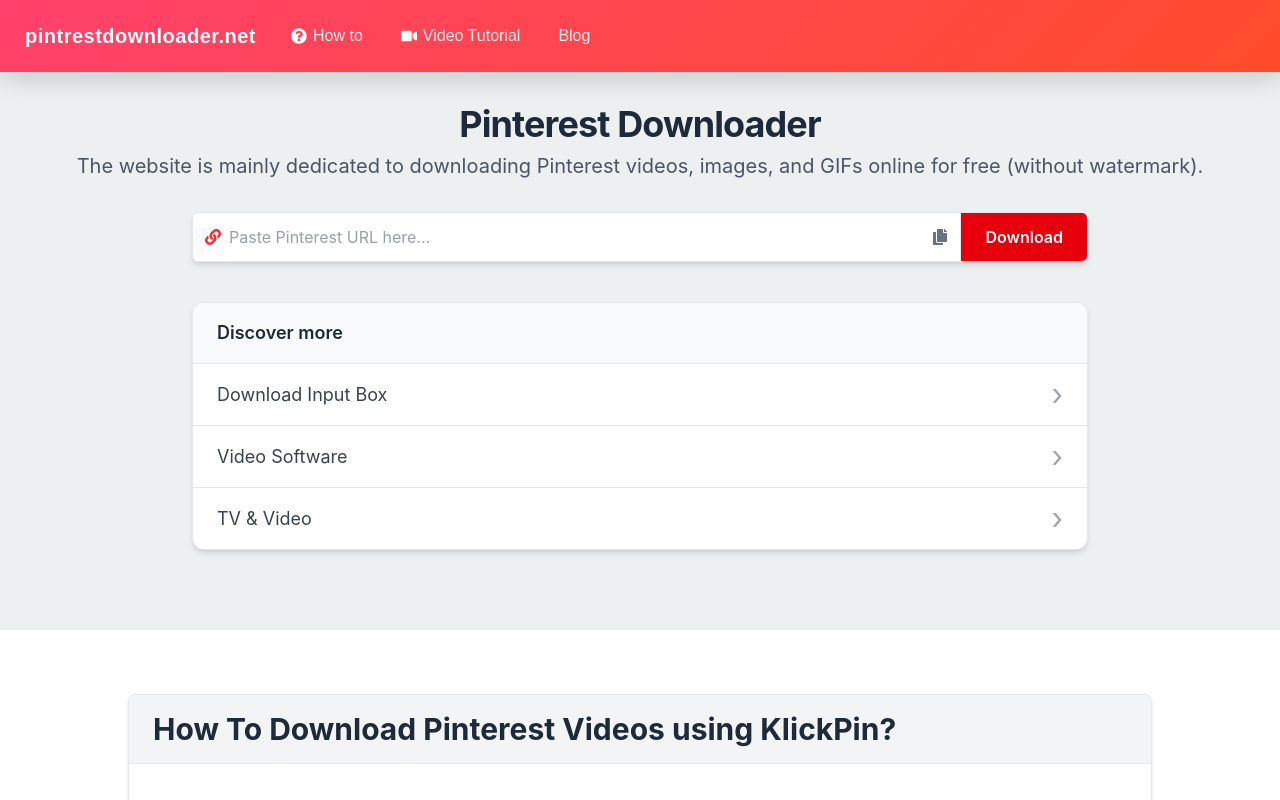
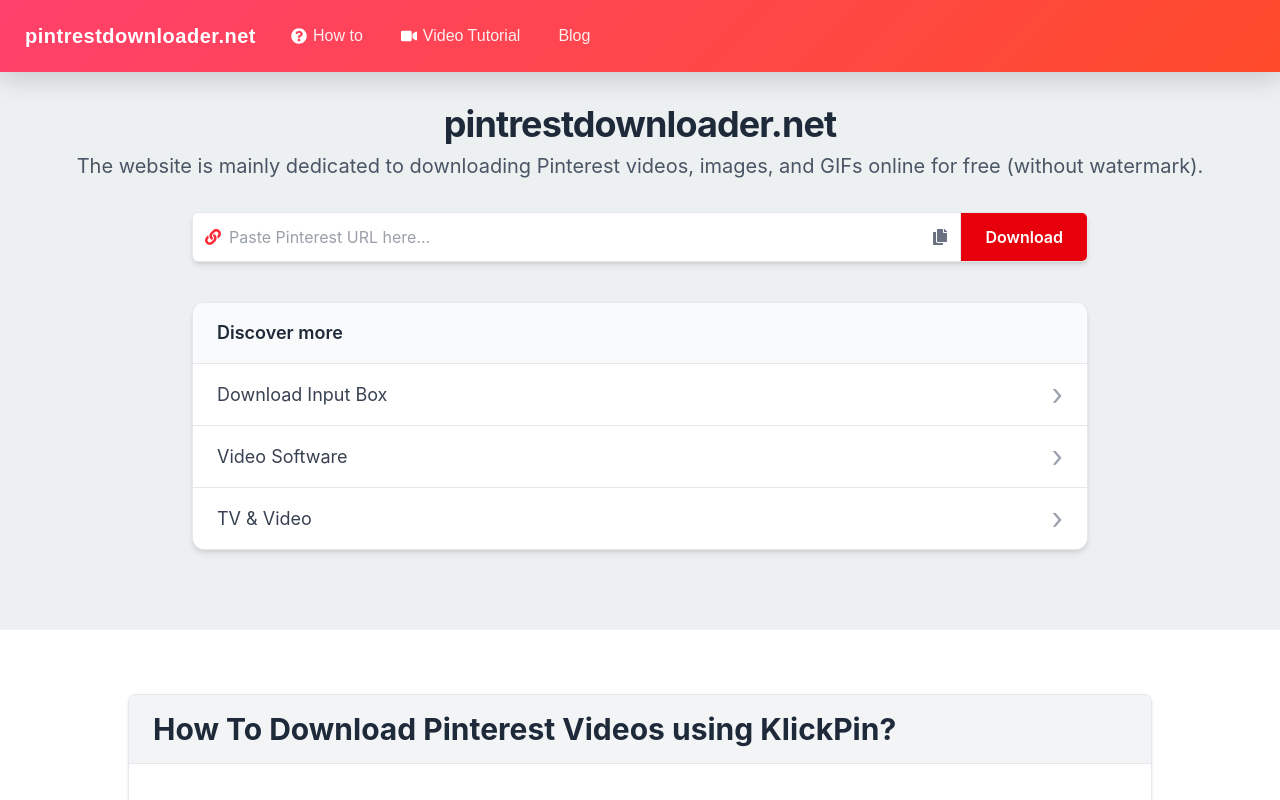
Before and after one commit to designeruiux/PinterestDownloader, a React (Vite) app in the folder frontend/: page / in a window 1280 px wide. Shown: the top 800 px of the page. Built offline with nearby package versions, Linux system fonts and the light colour scheme; no server answers.

Commit message:
small change

```diff
--- a/frontend/src/pages/Home.jsx
+++ b/frontend/src/pages/Home.jsx
@@ -94,7 +94,7 @@
 
       {/* TITLE */}
       <h1 className="text-4xl font-bold text-gray-800 text-center tracking-tight ">
-        Pinterest Downloader
+        pintrestdownloader.net
       </h1>
 
       <p className="text-gray-600 text-center mt-2 text-xl ">
```
Also changed, not shown: 1 other file (tests, documents, lock files or other folders).
